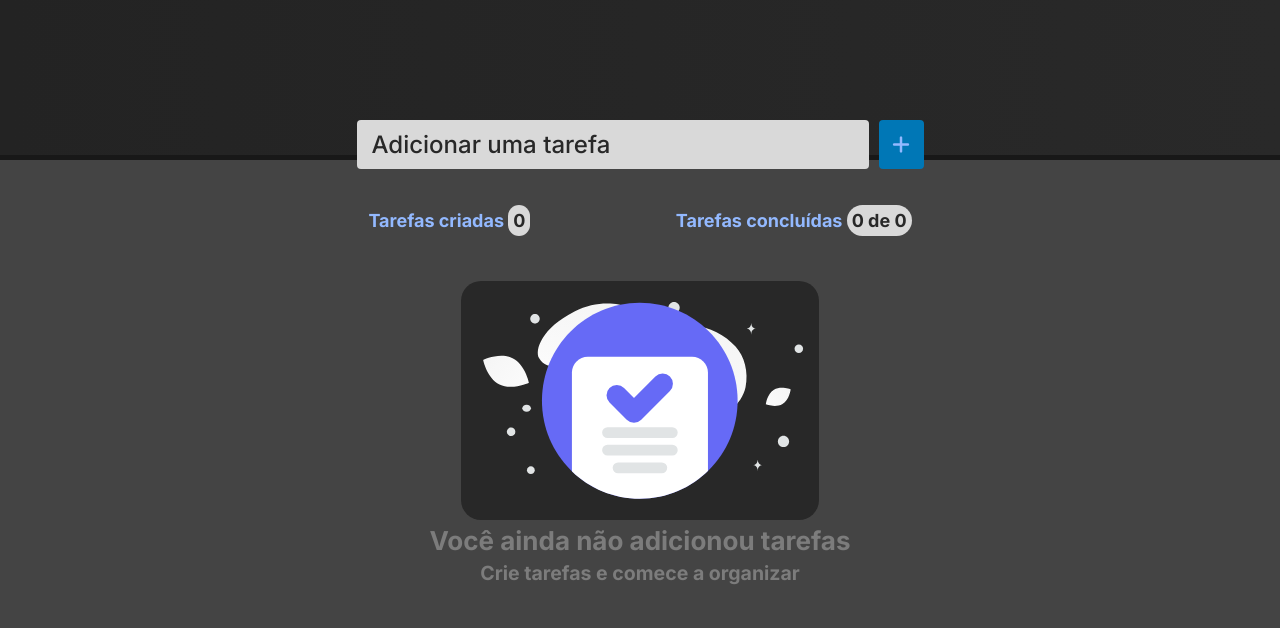
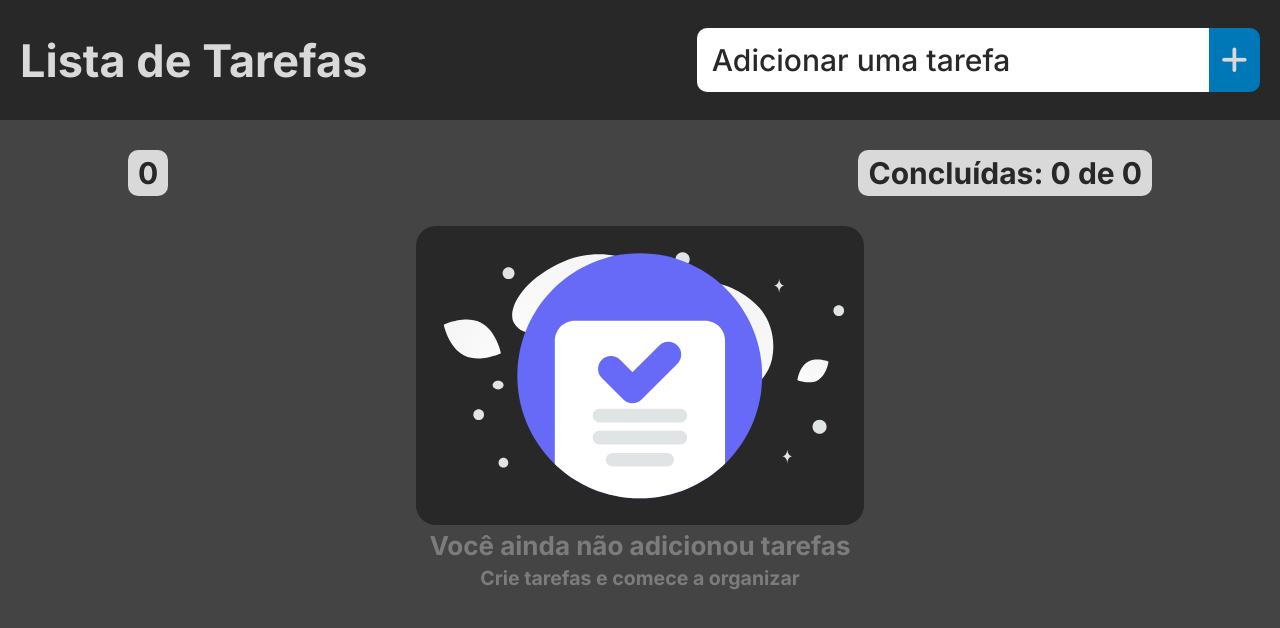
Before and after one commit to leonardomartindev/ToDo, a plain HTML site: page index.html in a window 1280 px wide. Drawn offline with Linux system fonts and the light colour scheme.

Commit message:
ajust design

```diff
--- a/index.html
+++ b/index.html
@@ -5,46 +5,49 @@
     <meta name="viewport" content="width=device-width, initial-scale=1.0">
     <link href="https://fonts.googleapis.com/css2?family=Inter:wght@300;400;500;600;700&display=swap" rel="stylesheet">
     <link rel="stylesheet" href="https://cdnjs.cloudflare.com/ajax/libs/font-awesome/6.4.0/css/all.min.css" integrity="sha512-iecdLmaskl7CVkqkXNQ/ZH/XLlvWZOJyj7Yy7tcenmpD1ypASozpmT/E0iPtmFIB46ZmdtAc9eNBvH0H/ZpiBw==" crossorigin="anonymous" referrerpolicy="no-referrer" />
+    <!-- <link rel="stylesheet" href="style.css"> -->
     <link rel="stylesheet" href="style.css">
-    <title>To Do site</title>
+    <title>To Do list</title>
 </head>
 <body>
-    <div class="top-bar"></div>
-    <div class="container-main">
-            <form class="form-input-btn">
-                <input class="input-task" type="text" placeholder="Adicionar uma tarefa">
+    <nav>
+        <h1>Lista de Tarefas</h1>
+        <form class="form">
+            <input type="text" class="input-task" placeholder="Adicionar uma tarefa">
             <button type="submit"><i class="fa-solid fa-plus"></i></button>
         </form>
-            <div class="main-content-container">
+    </nav>
+    <main>
+        <div class="container-main">
 
-                <div class="container-span">
-                    <p >Tarefas criadas <span class="qtd-tasks">0</span></p>
-                    <p >Tarefas concluídas <span class="qtd-finish-tasks">0 de 0</span></p>
+        <div class="container-qtd">
+            <p class="qtd-tasks"><span class="qtd-span">0</span></p>
+            <p class="qtd-finish-tasks">Concluídas <span class="qtd-finish-span"> 0 de 0</span></p>
         </div>
         <div class="tasks">
 
-                </div>
         </div>
         <div class="not-task-container">
             <img src="images/not tasks.svg" class="not-task-img" alt="">
             <h1>Você ainda não adicionou tarefas</h1>
             <h2>Crie tarefas e comece a organizar</h2>
         </div>
-
         <div class="toggle-tasks hide">
             <i class="fa-solid fa-caret-down toggle-arrow"></i>
             <p> Mostrar Tarefas Concluídas</p>
         </div>
         <div class="completed-tasks hide">
         </div>
-
-        </div>
         <div class="popup hide">
             <div class="popup-container">
-                <input id="edit-task" type="text" value="oioaioio">
+                <input id="edit-task" type="text">
                 <i class="fa-solid fa-square-check"></i>
             </div>
         </div>
+    </div>
+
+    </main>
     <script src="script.js"></script>
+
 </body>
 </html>
--- a/script.js
+++ b/script.js
@@ -1,8 +1,8 @@
 // Seleção de principais elementos visuais
-const input = document.querySelector(".form-input-btn input");
-const addBtn = document.querySelector(".form-input-btn button");
-const qtdTasks = document.querySelector(".container-span .qtd-tasks");
-const qtdFinishTasks = document.querySelector(".container-span .qtd-finish-tasks");
+const input = document.querySelector(".form input");
+const addBtn = document.querySelector(".form button");
+const qtdTasks = document.querySelector(".container-qtd .qtd-tasks");
+const qtdFinishTasks = document.querySelector(".container-qtd .qtd-finish-tasks");
 const tasksHtmlContainer = document.querySelector(".tasks");
 const popup = document.querySelector(".popup");
 const completedTasksContainer = document.querySelector(".completed-tasks");
@@ -109,7 +109,7 @@ function createTasks() {
       if (task.finished) {
         completedTasksContainer.appendChild(taskElement);
         qtdTasks.innerText = parseInt(qtdTasks.innerText) - 1;
-        qtdFinishTasks.innerText = `${tasks.filter((task) => task.finished).length} de ${tasks.length}`;
+        qtdFinishTasks.innerText = `Concluídas ${tasks.filter((task) => task.finished).length} de ${tasks.length}`;
       } else {
         tasksHtmlContainer.appendChild(taskElement);
         qtdTasks.innerText = parseInt(qtdTasks.innerText) + 1;
@@ -161,8 +161,8 @@ function createTasks() {
       tasks.splice(index, 1);
       taskElement.remove();
       updateCompletedTasks(); // Atualiza as tarefas concluídas
-      qtdTasks.innerText = tasks.filter((task) => !task.finished).length;
-      qtdFinishTasks.innerText = `${tasks.filter((task) => task.finished).length} de ${tasks.length}`;
+      qtdTasks.innerText = `${tasks.filter((task) => !task.finished).length}`;
+      qtdFinishTasks.innerText = `Concluídas ${tasks.filter((task) => task.finished).length} de ${tasks.length}`;
       updateTaskContainers(); // Atualiza os contêineres das tarefas
     });
   });
@@ -209,7 +209,7 @@ function updateCompletedTasks() {
     });
   });
 
-  qtdFinishTasks.innerText = `${completedTasks.length} de ${tasks.length}`;
+  qtdFinishTasks.innerText = `Concluídas: ${completedTasks.length} de ${tasks.length}`;
 }
 
 createTasks(); // Cria as tarefas iniciais
--- a/style.css
+++ b/style.css
@@ -16,7 +16,6 @@ html{
     --linear: linear-gradient(90deg, #232323 0.66%, #292929 100%, rgba(0, 0, 0, 0.48) 99.1%);
     --background: #444444;
     --primary-text: #7C7C7C ;
-    --span: #93b9ff;
 }
 
 
@@ -24,97 +23,94 @@ body{
     background-color: var(--background);
 }
 
-.top-bar{
-    position: relative;
-    background: var(--linear);
-    width: 100vw;
-    height: 20vh;
-    border-bottom: 5px solid rgb(24, 24, 24);
+nav{
+    background-color: var(--primary);
+    height: 15vh;
+    color: var(--secondary);
+    display: flex;
+    align-items: center;
+    justify-content: space-between;
+    padding: 0 2rem;
 }
 
-.container-main{
+nav h1{
+    font-size: 4.5rem;
+}
+
+.form{
     display: flex;
-    /* background-color: red; */
-    flex-direction: column;
-    justify-content: center;
-    align-items: center;
-}
-.form-input-btn{
-    position: absolute;
-    display: flex;
-    /* width: 100vw; */
-    /* justify-content: center; */
-    top: 12rem;
-    gap: 1rem;
 
 }
 
-.form-input-btn input{
-    background-color: var(--secondary);
+.form input{
+    font-size: 3rem;
     border: none;
-    font-size: 2.4rem;
+    border-top-left-radius: 10px;
+    border-bottom-left-radius: 10px;
+    outline: none;
     width: 40vw;
-    padding: 1rem 1.5rem;
-    border-radius: 4px;
-    color: var(--primary);
-    outline: none;
+    padding-left: 15px;
 }
 
-.form-input-btn input::placeholder{
+.form button{
+    font-size: 3rem;
+    width: 4vw;
+    border: none;
+    border-top-right-radius: 10px;
+    border-bottom-right-radius: 10px;
+    background-color: #0077b6;
+    color: var(--span);
+    cursor: pointer;
+    transition: 200ms all ease;
+}
+
+.form button:hover{
+    border: 1px solid #a5c3fa;
+    background-color: #a5c3fa;
+    color: #3e64aa;
+}
+
+.form input::placeholder{
     color: var(--primary);
     font-weight: 500;
 }
 
-
-.form-input-btn button{
-    width: 4.5rem;
-    border: none;
-    font-size: 2rem;
-    border-radius: 4px;
-    color: var(--span);
-    /* background-color: var(--secondary); */
-    background-color: #0077b6;
-    cursor: pointer;
-    transition: 200ms all ease;
+.form input, .form button{
+    height: 8vh;
 }
 
-.form-input-btn button:hover{
-    border: 1px solid #000000;
-    background-color: #2b2b2b;
-    color: #3e64aa;
+main{
+    display: flex;
+    justify-content: center;
 }
 
-.main-content-container{
-    /* background-color: blue; */
-    width: 44vw;
+.container-main{
+    width: 80vw;
 
 }
 
-.container-span{
-    color: var(--span);
-    font-weight: bold;
-    font-size: 1.8rem;
-    margin-top: 5rem;
+.container-qtd{
+    font-weight: bolder;
+    margin: 3rem 0;
     display: flex;
-    justify-content: space-between;
-    padding: 0 1rem;
-    padding-bottom: 5rem;
-    flex-wrap: wrap;
-    gap: 1rem;
+    justify-content:space-between;
+    font-size: 3rem;
 }
 
-.container-span span{
+.qtd-tasks, .qtd-finish-tasks{
     background-color: var(--secondary);
-    padding: .5rem;
-    border-radius: 18px;
     color: var(--primary);
+    padding: .5rem 1rem;
+    border-radius: 10px;
 }
+
+
 
 .tasks{
     display: flex;
     flex-direction: column;
     align-items: center;
-    font-size: 2rem;
+    font-size: 2.8rem;
     gap: 2rem;
 }
 
@@ -122,11 +118,12 @@ body{
     display: flex;
     justify-content: space-between;
     background-color: var(--secondary);
-    width: 100%;
+    width: 80vw;
     padding: 0.7rem 1.5rem;
     border-radius: 4px;
     font-style: italic;
     position: relative;
+    height: 9vh;
 }
 
 .circle-name-container{
@@ -136,8 +133,8 @@ body{
 }
 
 .circle{
-    width: 3rem;
-    height: 3rem;
+    width: 4.5rem;
+    height: 4.5rem;
     border-radius: 50%;
     border: 3px solid var(--primary);
     cursor: pointer;
@@ -153,9 +150,9 @@ body{
 
 .icon{
     display: flex;
-    gap: 2rem;
+    gap: 2.5rem;
     align-items: center;
-    font-size: 3rem;
+    font-size: 4rem;
     color: var(--primary);
     cursor: pointer;
 }
@@ -217,7 +214,7 @@ body{
 }
 
 .completed-tasks{
-    width: 44vw;
+    align-items: center;
     display: flex;
     flex-direction: column;
     gap: 2rem;
@@ -236,7 +233,7 @@ body{
 
 .not-task-img{
     /* background-color: red; */
-    width: 28vw;
+    width: 35vw;
     height: auto;
     background-color: var(--primary);
     border-radius: 20px;
@@ -245,29 +242,3 @@ body{
 .hide{
     display: none;
 }
-
-@media (max-width: 980px){
-    html{
-        font-size: 50%;
-    }
-    .not-task-img{
-        width: 40vw;
-    }
-}
-
-@media (max-width: 550px){
-    html{
-        font-size: 50%;
-    }
-
-}
-
-@media (max-width: 470px){
-    .not-task-img{
-        width: 60vw;
-    }
-    .container-span{
-        font-size: 2rem;
-        width: 80vw;
-    }
-}
```
Lines whose indentation alone changed are shown as unchanged.
